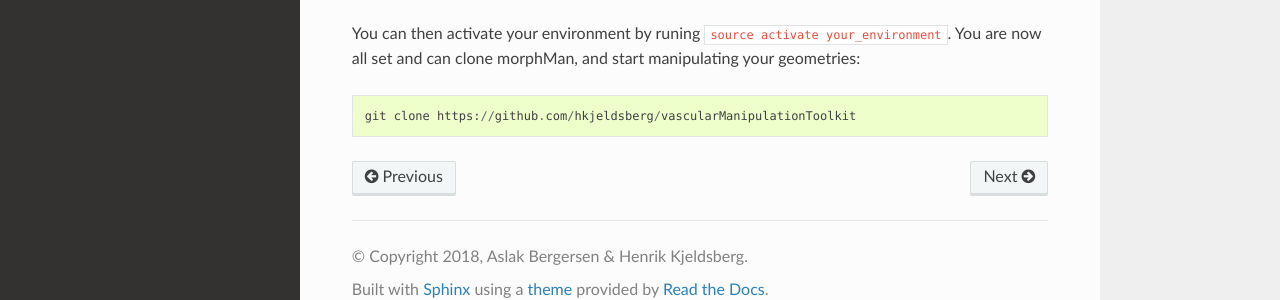
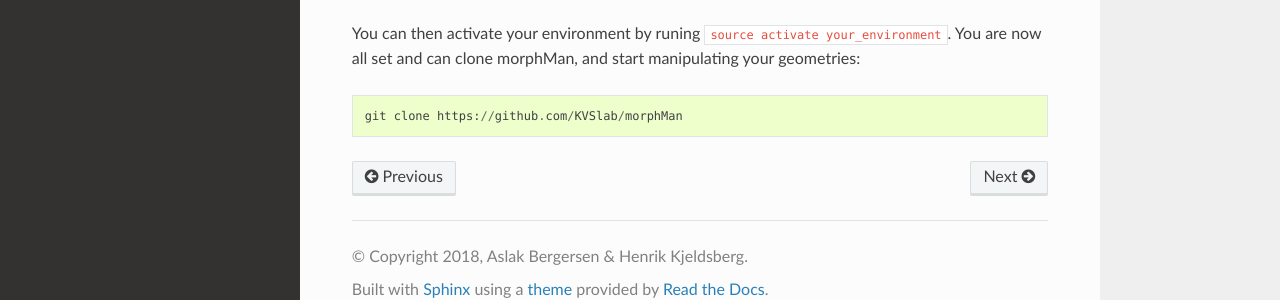
Before and after one commit to KVSlab/morphMan, a Sphinx documentation site: the page built from docs/source/installation.rst, in a window 1280 px wide and 1003 px high. Shown: the part 677-977 px from the top of the window. Built offline with Sphinx 7.4.7 and the Read the Docs theme 2.0.0, drawn with Linux system fonts in a browser that asks for light colours; some of the changed lines change nothing that is shown.

Commit message:
Update installation.rst

```diff
--- a/docs/source/installation.rst
+++ b/docs/source/installation.rst
@@ -29,4 +29,4 @@ Then execute the following command::
 You can then activate your environment by runing ``source activate your_environment``.
 You are now all set and can clone morphMan, and start manipulating your geometries::
 
-  git clone https://github.com/hkjeldsberg/vascularManipulationToolkit
+  git clone https://github.com/KVSlab/morphMan
```
